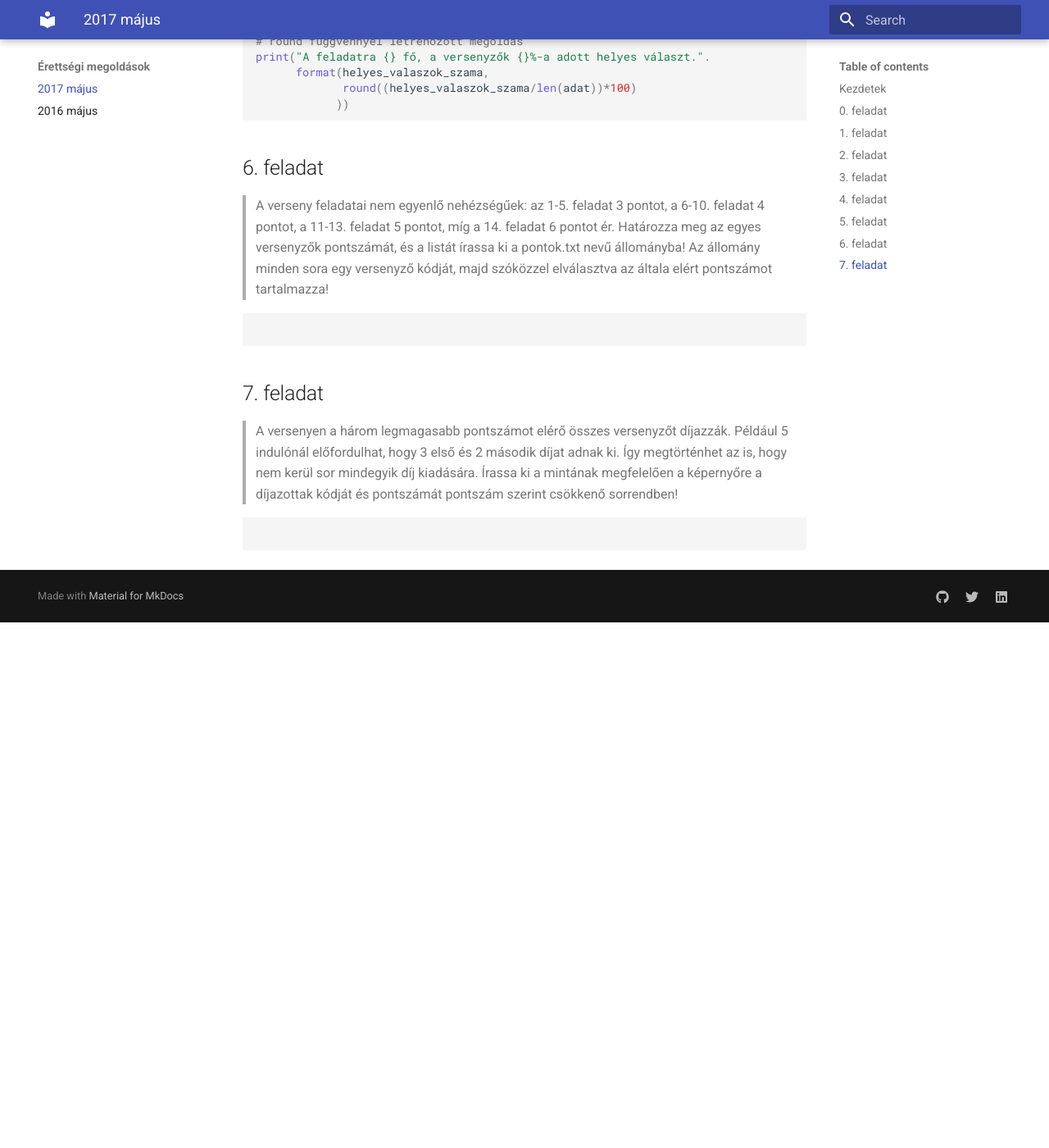
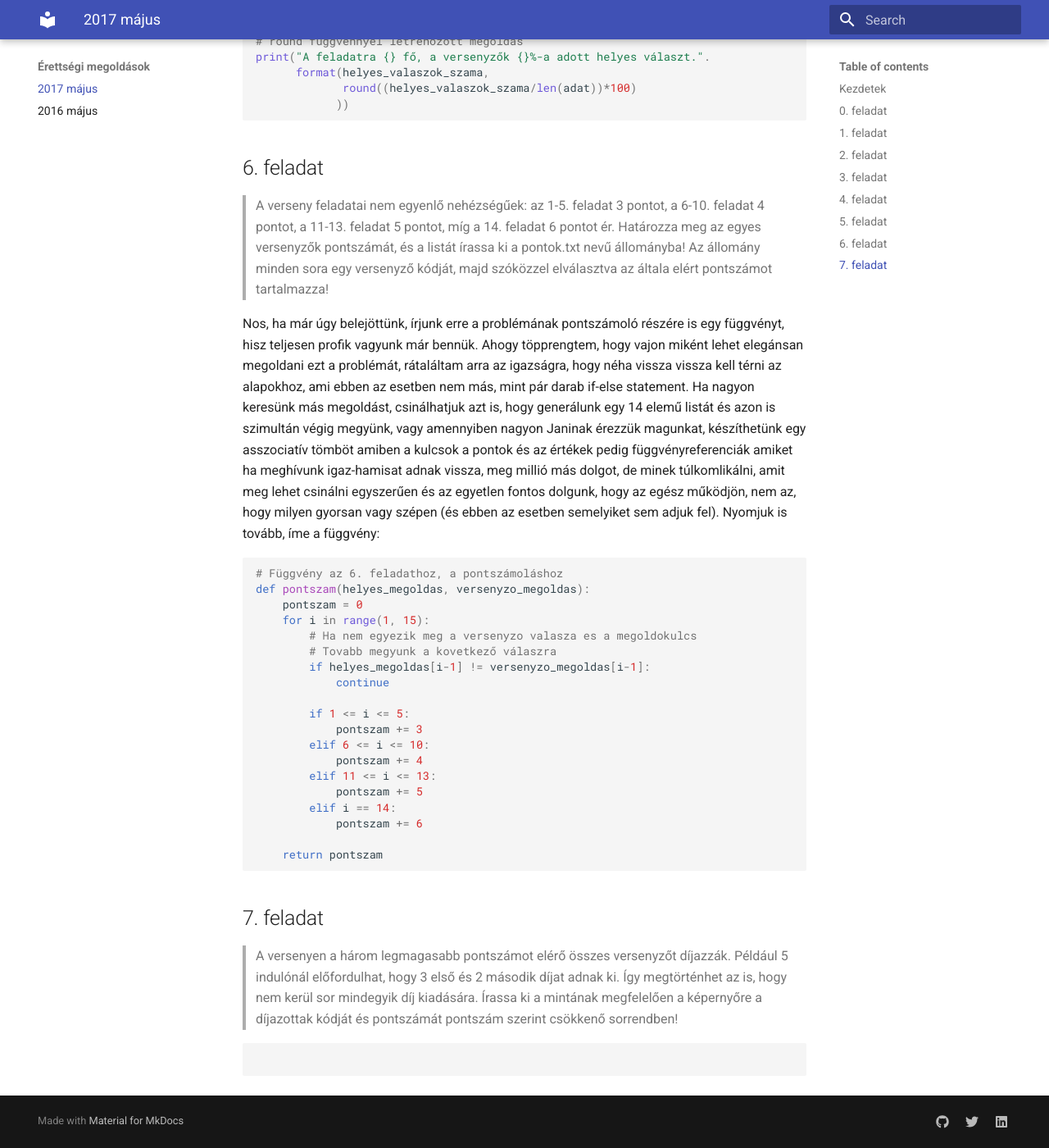
Before and after one commit to barcai/informatika_python_erettsegi, an MkDocs documentation site: the page built from docs/2017_majus.md, in a window 1280 px wide and 1400 px high, scrolled down 5457 px. Shown: the whole window at 82% size. Built offline with MkDocs 1.6.1 and Material for MkDocs 9.7.7, drawn with Linux system fonts in a browser that asks for light colours; old or Windows-style settings are respelled for this version of MkDocs; before the commit the page ends 6216 px from its top, so only the background shows below that; some of the changed text lies outside the part shown.

````diff
--- a/docs/2017_majus.md
+++ b/docs/2017_majus.md
@@ -16,7 +16,6 @@ Ugyan véleményem szerint a probléma nem kíván egy nagyon komplex adatstrukt
 [PythonIdomár](https://pythonidomar.wordpress.com/2018/01/23/tesztverseny-a-2017-majusi-emelt-szintu-informatika-erettsegi-programozas-feladatanak-megoldasa/)
 videóiban. Lássuk a dictionary-s megoldás hogy is néz ki:
 
-
 ```python hl_lines="8 9 11"
 versenyzok = {}
 # Adatstruktura
@@ -32,7 +31,6 @@ versenyzok = {
 }
 
 ```
-
 
 !!! hint "Dokumentáció"
     Bármelyik adattípus mellett döntesz, a Python Interacive Shell-jében tudsz segítséget kapni ha elakadsz. Egyszerűen indítsd el az interpreter-t és írd be, hogy help(). Ezután a kurzorod a megszokott >>>  helyett help>-re vált és innen beírva a "topics" parancsot, a shell ki fogja adni a nyelvel kapcsolatos elérhető témákat, amelyek közül bármelyiket kiválaszthatod. Amennyiben a dictionary-kra vagy kíváncsi, írd be, hogy "DICTIONARIES".
@@ -208,8 +206,28 @@ print("A feladatra {} fő, a versenyzők {}%-a adott helyes választ.".
 
 > A verseny feladatai nem egyenlő nehézségűek: az 1-5. feladat 3 pontot, a 6-10. feladat 4 pontot, a 11-13. feladat 5 pontot, míg a 14. feladat 6 pontot ér. Határozza meg az egyes versenyzők pontszámát, és a listát írassa ki a pontok.txt nevű állományba! Az állomány minden sora egy versenyző kódját, majd szóközzel elválasztva az általa elért pontszámot tartalmazza!
 
+Nos, ha már úgy belejöttünk, írjunk erre a problémának pontszámoló részére is egy függvényt, hisz teljesen profik vagyunk már bennük. Ahogy töpprengtem, hogy vajon miként lehet elegánsan megoldani ezt a problémát, rátaláltam arra az igazságra, hogy néha vissza vissza kell térni az alapokhoz, ami ebben az esetben nem más, mint pár darab if-else statement. Ha nagyon keresünk más megoldást, csinálhatjuk azt is, hogy generálunk egy 14 elemű listát és azon is szimultán végig megyünk, vagy amennyiben nagyon Janinak érezzük magunkat, készíthetünk egy asszociatív tömböt amiben a kulcsok a pontok és az értékek pedig függvényreferenciák amiket ha meghívunk igaz-hamisat adnak vissza, meg millió más dolgot, de minek túlkomlikálni, amit meg lehet csinálni egyszerűen és az egyetlen fontos dolgunk, hogy az egész működjön, nem az, hogy milyen gyorsan vagy szépen (és ebben az esetben semelyiket sem adjuk fel). Nyomjuk is tovább, íme a függvény:
+
 ```python
+# Függvény az 6. feladathoz, a pontszámoláshoz
+def pontszam(helyes_megoldas, versenyzo_megoldas):
+    pontszam = 0
+    for i in range(1, 15):
+        # Ha nem egyezik meg a versenyzo valasza es a megoldokulcs
+        # Tovabb megyunk a kovetkező válaszra
+        if helyes_megoldas[i-1] != versenyzo_megoldas[i-1]:
+            continue
 
+        if 1 <= i <= 5:
+            pontszam += 3
+        elif 6 <= i <= 10:
+            pontszam += 4
+        elif 11 <= i <= 13:
+            pontszam += 5
+        elif i == 14:
+            pontszam += 6
+
+    return pontszam
 ```
 
 ## 7. feladat
--- a/mkdocs.yml
+++ b/mkdocs.yml
@@ -11,11 +11,11 @@ extra:
     language: 'hu'
   social:
     - type: 'github'
-      link: 'https://github.com/squidfunk'
+      link: 'https://github.com/barcai'
     - type: 'twitter'
-      link: 'https://twitter.com/squidfunk'
+      link: 'https://twitter.com/ZsomborUdvardy'
     - type: 'linkedin'
-      link: 'https://linkedin.com/in/squidfunk'
+      link: 'https://www.linkedin.com/in/zsombor-udvardy/'
 
 # Google Analytics
 google_analytics:
@@ -27,7 +27,7 @@ pages:
 - Kezdőlap:
   - Indulás: index.md
 - Rólam:
-  - _: about.md
+  - Udvardy Zsombor: about.md
 - Érettségi megoldások:
   - 2017 május: 2017_majus.md
   - 2016 május: 2016_majus.md
````
Also changed, not shown: other parts of docs/2017_majus.md (+1 -1 lines).
